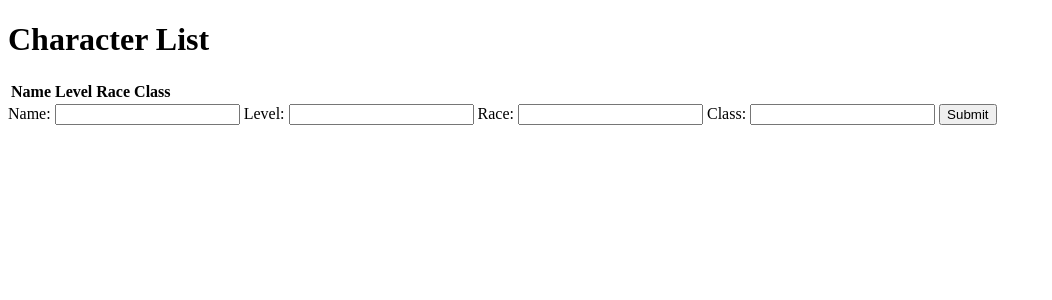
After one commit to Wolfgang-Eslinger/SDEV_220_Final_Project_SheetMakers, a Flask app: page /character_list in a window 1280 px wide. The commit adds this page. Shown: the top 300 px of the page, without its empty margins (0-1052 px from the left). Run offline with Flask 3, Linux system fonts and the light colour scheme; lists and menus that the app fills with data are empty.

Commit message:
Update 7:34 a.m | More HTMLs added, reportlab, SQLAlchemy, and many updates to the app.py

```diff
--- a/my_flask_app/app.py
+++ b/my_flask_app/app.py
@@ -1,37 +1,75 @@
-from flask import Flask, render_template
+from flask import Flask, render_template, redirect, url_for, flash, request
+from reportlab.lib.pagesizes import letter
+from reportlab.pdfgen import canvas
+from models import db, Character
 
 app = Flask(__name__)
+app.config['SQLALCHEMY_DATABASE_URI'] = 'sqlite:///site.db'
+app.config['SECRET_KEY'] = 'D&D'
+db.init_app(app)
+
+
+
 
 @app.route('/')
 def home():
+    if request.method == 'POST':
+        name = request.form['name']
+        race = request.form['race']
+        class_ = request.form['class']
+        new_character = Character(name=name, race=race, class_=class_)
+        db.session.add(new_character)
+        db.session.commit()
+        return redirect(url_for('character_list'))
     return render_template('home.html')
 
-if __name__ == '__main__':
-    app.run(debug=True)
+@app.route('/add_character', methods=['POST'])
+def add_character():
+    character_name = request.form['name']
+    character_level = request.form['level']
+    character_race = request.form['race']
+    character_class = request.form['class']
+
+    new_character = Character(name=character_name, level=character_level, race=character_race, character_class=character_class)
+    db.session.add(new_character)
+    db.session.commit()
+
+    return redirect(url_for('character_list'))
+
+@app.route('/submit_character', methods=['POST'])
+def submit_character():
+    character_name = request.form['name']
+    character_level = request.form['level']
+    character_race = request.form['race']
+    character_class = request.form['class']
+
+    # Add your logic here to process the character data, such as saving it to a database or displaying
+    try:
+        # Your processing logic here
+        pass
+    except Exception as e:
+        return render_template('error.html', message=str(e))
+    return redirect(url_for('character_list'))
+
+@app.route('/submit_character')
+def submit_character_form():
+    return render_template('submit_character.html')
+
+@app.route('/character_list')
+def character_list():
+    characters = Character.query.all()
+    return render_template('character_list.html', characters=characters)
 
 @app.route('/export_pdf', methods=['POST'])
 def export_pdf():
     # Logic to create a PDF from the data
     return send_file('path/to/generated/pdf', as_attachment=True)
 
-@app.route('/submit_character', methods=['POST'])
-def submit_character():
-    # Extract form data
-    character_name = request.form.get('character_name')
-    # Save data and/or send it to the backend for processing
-    return redirect(url_for('home'))
-
 @app.route('/preview_character', methods=['POST'])
 def preview_character():
     # Process data and generate a preview
     # Return an HTML snippet representing the character sheet
     return render_template('character_preview.html', data=character_data)
-
-@app.route('/submit_character', methods=['POST'])
-def submit_character():
-    # Extract and process form data
-    # Implement your logic here
-    return 'Character data received'
 
 @app.route('/create_character')
 def create_character():
@@ -42,3 +80,28 @@ def character_sheet(character_id):
     # Fetch character data based on character_id
     character_data = get_character_data(character_id)  # Replace with actual data retrieval logic
     return render_template('character_sheet.html', character_data=character_data)
+
+
+def generate_report(character_name, level, gold):
+    # Create a new PDF document
+    c = canvas.Canvas("character_report.pdf", pagesize=letter)
+
+    # Write some text to the PDF document
+    c.drawString(100, 750, f"Character Name: {character_name}")
+    c.drawString(100, 730, f"Level: {level}")
+    c.drawString(100, 710, f"Gold: {gold}")
+
+    # Save the PDF document
+    c.save()
+
+@app.route('/')
+def home():
+    return render_template('home.html')
+
+
+
+
+
+
+if __name__ == '__main__':
+    app.run(debug=True)
--- /dev/null
+++ b/my_flask_app/templates/character_list.html
@@ -0,0 +1,42 @@
+<!DOCTYPE html>
+<html lang="en">
+<head>
+    <meta charset="UTF-8">
+    <meta name="viewport" content="width=device-width, initial-scale=1.0">
+    <title>Character List</title>
+</head>
+<body>
+    <h1>Character List</h1>
+    <table>
+        <thead>
+            <tr>
+                <th>Name</th>
+                <th>Level</th>
+                <th>Race</th>
+                <th>Class</th>
+            </tr>
+        </thead>
+        <tbody>
+            {% for character in characters %}
+            <tr>
+                <td>{{ character.name }}</td>
+                <td>{{ character.level }}</td>
+                <td>{{ character.race }}</td>
+                <td>{{ character.class }}</td>
+            </tr>
+            {% endfor %}
+        </tbody>
+    </table>
+    <form action="{{ url_for('submit_character') }}" method="post">
+        <label for="name">Name:</label>
+        <input type="text" id="name" name="name">
+        <label for="level">Level:</label>
+        <input type="text" id="level" name="level">
+        <label for="race">Race:</label>
+        <input type="text" id="race" name="race">
+        <label for="class">Class:</label>
+        <input type="text" id="class" name="class">
+        <input type="submit" value="Submit">
+    </form>
+</body>
+</html>
--- /dev/null
+++ b/reports/__init__.py
@@ -0,0 +1,2 @@
+def hello():
+    return "Hello, welcome to the reports module! Test test."
```
Also changed, not shown: my_flask_app/models.py (added, +12 -0 lines), my_flask_app/static/js/home.js (added, +79 -0 lines), my_flask_app/static/js/pdf.js (added, +133 -0 lines), my_flask_app/templates/home.html (+38 -85 lines), my_flask_app/templates/preview_character.html (added, +37 -0 lines), my_flask_app/templates/submit_character.html (added, +26 -0 lines), reports/pdf_generator.py (added, +14 -0 lines), requirements.txt (added), 6 other files.
